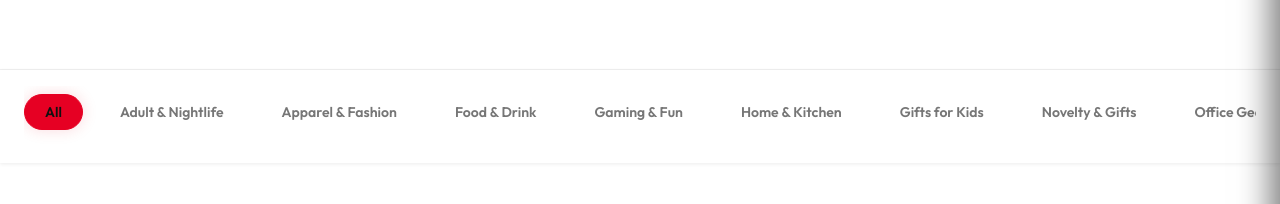
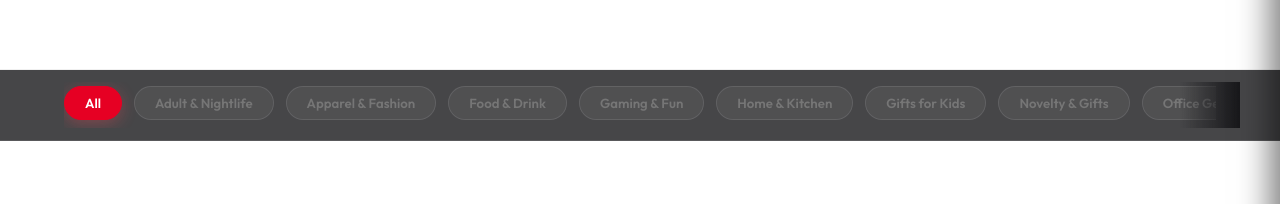
Before and after one commit to gauses/tiwib-site, a React (Vite) app: page / in a window 1280 px wide. Shown: the part 448-652 px from the top of the page. Built offline with nearby package versions, Linux system fonts and the light colour scheme; grey boxes are pictures that could not be loaded.

Commit message:
更新category

```diff
--- a/src/components/CategoryFilter.css
+++ b/src/components/CategoryFilter.css
@@ -1,25 +1,33 @@
 .category-filter {
-    background-color: var(--bg-dark);
-    border-bottom: 1px solid var(--bg-card);
-    padding: var(--spacing-sm) 0;
+    background: rgba(24, 24, 27, 0.8);
+    backdrop-filter: blur(12px);
+    border-bottom: 1px solid rgba(255, 255, 255, 0.1);
+    padding: 0.75rem 0;
     position: sticky;
     top: 60px;
-    /* Adjust based on header height */
     z-index: 100;
-    box-shadow: var(--shadow-sm);
+}
+
+.category-filter .container {
+    position: relative;
+    max-width: 1200px;
+    margin: 0 auto;
+    padding: 0 var(--spacing-md);
 }
 
 .filter-scroll {
     display: flex;
-    gap: var(--spacing-sm);
+    gap: 0.75rem;
     overflow-x: auto;
-    padding: var(--spacing-xs) 0 var(--spacing-sm) 0;
+    padding: 0.25rem 0 0.5rem 0;
     scrollbar-width: thin;
     scrollbar-color: var(--primary) transparent;
+    scroll-behavior: smooth;
+    -webkit-overflow-scrolling: touch;
 }
 
 .filter-scroll::-webkit-scrollbar {
-    height: 4px;
+    height: 3px;
 }
 
 .filter-scroll::-webkit-scrollbar-track {
@@ -29,31 +37,47 @@
 .filter-scroll::-webkit-scrollbar-thumb {
     background-color: var(--primary);
     border-radius: 10px;
+    opacity: 0.3;
+}
+
+/* Scroll hint gradients */
+.category-filter .container::after {
+    content: '';
+    position: absolute;
+    right: 0;
+    top: 0;
+    bottom: 0;
+    width: 60px;
+    background: linear-gradient(to left, rgba(24, 24, 27, 1), transparent);
+    pointer-events: none;
+    z-index: 1;
 }
 
 .filter-item {
     padding: 0.5rem 1.25rem;
-    border-radius: var(--radius-xl);
-    border: 1px solid var(--bg-card);
-    background: var(--bg-card);
+    border-radius: 100px;
+    border: 1px solid rgba(255, 255, 255, 0.1);
+    background: rgba(255, 255, 255, 0.05);
     color: var(--text-secondary);
     font-family: var(--font-heading);
-    font-size: 0.875rem;
+    font-size: 0.825rem;
     font-weight: 600;
     white-space: nowrap;
-    transition: all var(--transition-fast);
+    transition: all 0.3s cubic-bezier(0.4, 0, 0.2, 1);
     cursor: pointer;
+    flex-shrink: 0;
 }
 
 .filter-item:hover {
-    background: var(--bg-card-hover);
+    background: rgba(255, 255, 255, 0.1);
     color: var(--text-primary);
     border-color: var(--primary);
+    transform: translateY(-1px);
 }
 
 .filter-item.active {
     background: var(--primary);
-    color: var(--text-primary);
+    color: #fff;
     border-color: var(--primary);
-    box-shadow: var(--shadow-glow);
+    box-shadow: 0 4px 15px rgba(255, 71, 87, 0.3);
 }
--- a/src/components/CategoryFilter.jsx
+++ b/src/components/CategoryFilter.jsx
@@ -14,7 +14,8 @@ const CATEGORY_MAP = {
     'office': 'Office Gear',
     'kids': 'Gifts for Kids',
     'novelty': 'Novelty & Gifts',
-    'adult': 'Adult & Nightlife'
+    'adult': 'Adult & Nightlife',
+    'fitness': 'Fitness & Health'
 };
 
 export default function CategoryFilter({ categories, selectedCategory, onSelectCategory }) {
@@ -28,18 +29,25 @@ export default function CategoryFilter({ categories, selectedCategory, onSelectC
                     >
                         All
                     </button>
-                    {categories.map(cat => (
-                        cat !== 'general' && (
+                    {categories.map(cat => {
+                        if (cat === 'general') return null;
+
+                        // Safeguard: Truncate very long AI categories if they somehow bypass cleanup
+                        const displayName = CATEGORY_MAP[cat] || (cat.length > 20 ? cat.substring(0, 17) + '...' : cat);
+
+                        return (
                             <button
                                 key={cat}
                                 className={`filter-item ${selectedCategory === cat ? 'active' : ''}`}
                                 onClick={() => onSelectCategory(cat)}
+                                title={cat}
                             >
-                                {CATEGORY_MAP[cat] || cat}
+                                {displayName}
                             </button>
-                        )
-                    ))}
+                        );
+                    })}
                 </div>
+                <div className="scroll-hint right"></div>
             </div>
         </div>
     );
```
